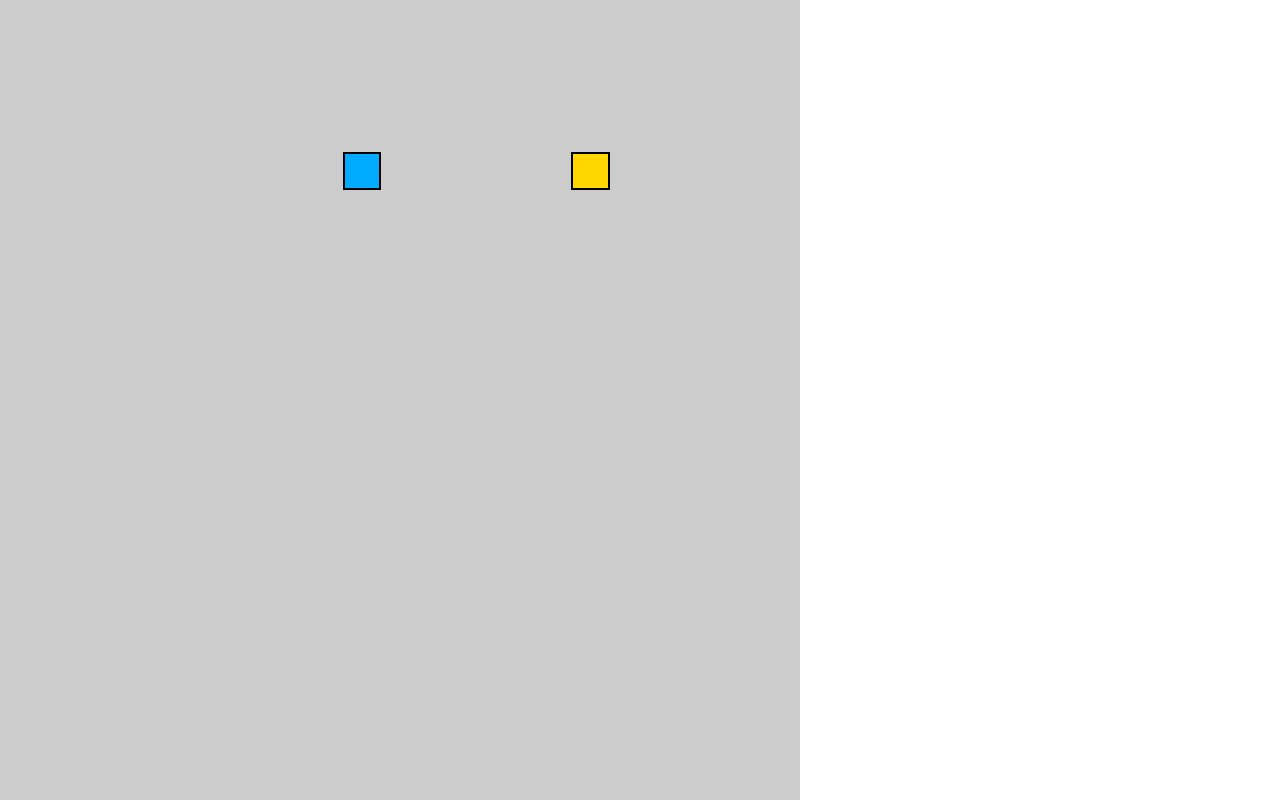
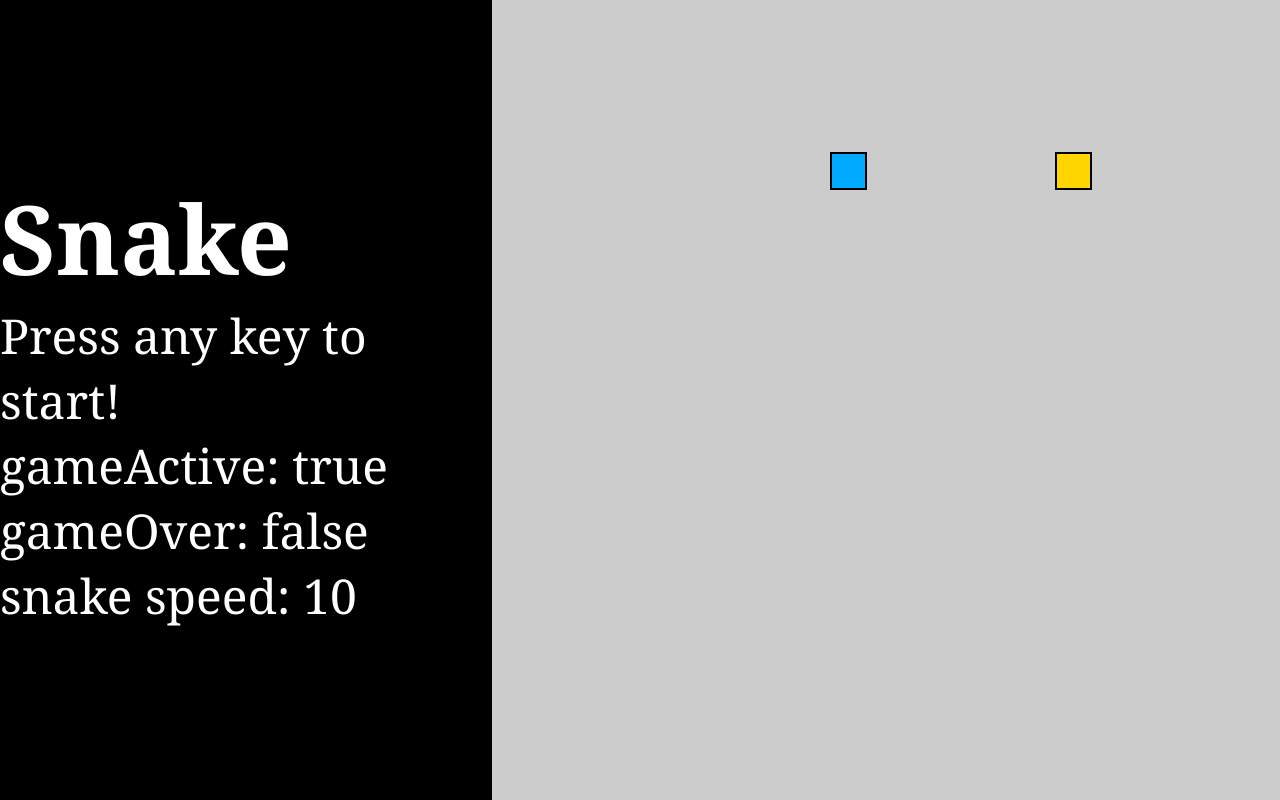
Before and after one commit to mejroslav/Snake, a plain HTML site: page index.html in a window 1280 px wide. Drawn offline with Linux system fonts and the light colour scheme.

Commit message:
feat: statistics are shown

```diff
--- a/game.js
+++ b/game.js
@@ -1,54 +1,60 @@
 import { SNAKE_SPEED } from "./snake.js";
-import { update as updateSnake, draw as drawSnake} from "./snake.js";
+import { update as updateSnake, draw as drawSnake } from "./snake.js";
 import { getSnakeHead, snakeIntersection } from "./snake.js";
-import {update as updateFood, draw as drawFood} from "./food.js"
+import { update as updateFood, draw as drawFood } from "./food.js";
 import { outsideGrid } from "./snake.js";
-
+import { updateStatistics } from "./statistics.js";
 
 let lastRenderTime = 0;
-let gameOver = false;
+
+export let gameActive = false;
+export let gameOver = false;
+
 const gameBoard = document.getElementById("game-board");
 
-function main(currentTime) {
+main();
+
+function main() {
+  window.requestAnimationFrame(game);
+}
+
+function game(currentTime) {
+  gameActive = true;
   checkDeath();
+  updateStatistics(); // TODO: this should be in if(gameOver) statement?
 
   if (gameOver) {
-    if (confirm('You lost. Press OK to start.')) {
-      window.location = "/" // refresh page -> start new game
+
+    if (confirm("You lost. Press OK to start.")) {
+      gameActive = false;
+      window.location = "/"; // refresh page -> start new game
     }
-
-    return
+    return;
   }
 
   // OK browser, tell me when i should render next frame to animate my game
   // currentTime
-  window.requestAnimationFrame(main);
-
+  window.requestAnimationFrame(game);
   const secondsSinceLastRender = (currentTime - lastRenderTime) / 1000;
   if (secondsSinceLastRender < 1 / SNAKE_SPEED) return;
 
-  console.log("Render");
   lastRenderTime = currentTime;
 
   update();
   draw();
 }
 
-window.requestAnimationFrame(main);
-
 function update() {
-  console.log("updating");
   updateSnake();
-  updateFood()
+  updateFood();
 }
 
 function draw() {
-  console.log("drawing snake");
-  gameBoard.innerHTML = ''
+  gameBoard.innerHTML = "";
   drawSnake(gameBoard);
   drawFood(gameBoard);
 }
 
 function checkDeath() {
-  gameOver = outsideGrid(getSnakeHead()) || snakeIntersection()
+  gameOver = outsideGrid(getSnakeHead()) || snakeIntersection();
 }
--- a/index.html
+++ b/index.html
@@ -9,7 +9,16 @@
     <script src="game.js" defer type="module"></script>
   </head>
   <body>
-    <div class="game-wrapper">
+      <div class="game-wrapper">
+          <div class="game-info">
+              <h1>Snake</h1>
+              <p>Press any key to start!</p>
+              <div id="statistics">
+                <div id="game-started"></div>
+                <div id="game-over"></div>
+                <div id="info-speed"></div>
+              </div>
+          </div>
       <div id="game-board"></div>
     </div>
   </body>
--- a/input.js
+++ b/input.js
@@ -26,6 +26,9 @@ window.addEventListener("keydown", (e) => {
       if (lastInputDirection.x !== 0) break;
       inputDirection = { x: +1, y: 0 };
       break;
+    case "Escape":
+      inputDirection = {x: 0, y:0};
+      break;
   }
 });
 
--- /dev/null
+++ b/statistics.js
@@ -0,0 +1,12 @@
+import { SNAKE_SPEED } from "./snake.js";
+import { gameActive, gameOver } from "./game.js";
+
+const gameOverElement = document.getElementById("game-over");
+const gameStartedElement = document.getElementById("game-started");
+const infoSpeedElement = document.getElementById("info-speed");
+
+export function updateStatistics() {
+  gameOverElement.innerText = `gameOver: ${gameOver}`;
+  gameStartedElement.innerText = `gameActive: ${gameActive}`;
+  infoSpeedElement.innerText = `snake speed: ${SNAKE_SPEED}`;
+}
--- a/style.css
+++ b/style.css
@@ -6,17 +6,24 @@
 
 body {
     font-family: Cambria, Cochin, Georgia, Times, 'Times New Roman', serif;
+    color: white;
 }
 
+
+
 .game-wrapper {
-    height: 100vh;
-    width: 100vh;
+    height: 100vmin;
+    width: 100vw;
 
     display: flex;
-    justify-content: center;
+    justify-content: space-around;
     align-items: center;
 
     background-color: black;
+}
+
+.game-info {
+    font-size: 3rem;
 }
 
 #game-board {
```
